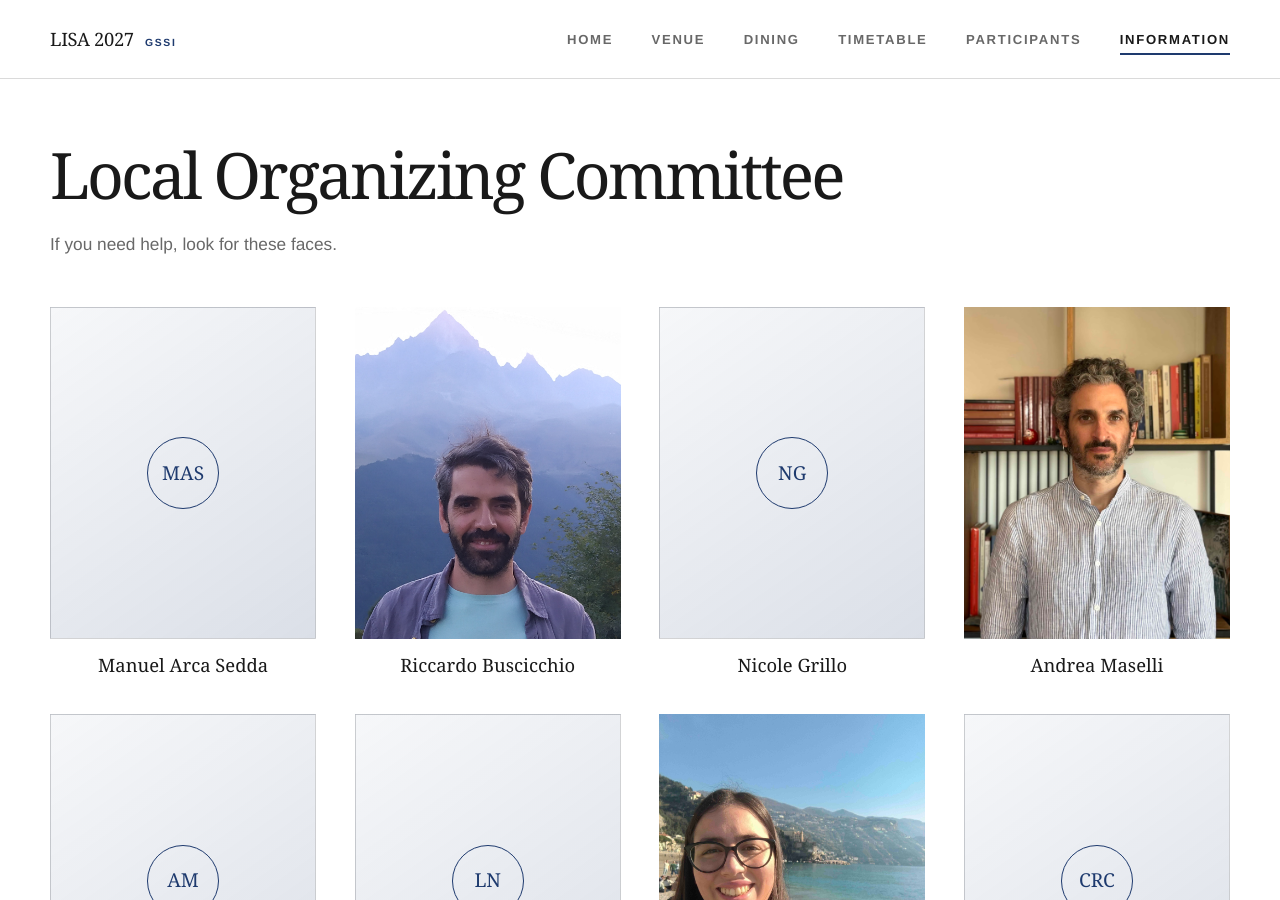
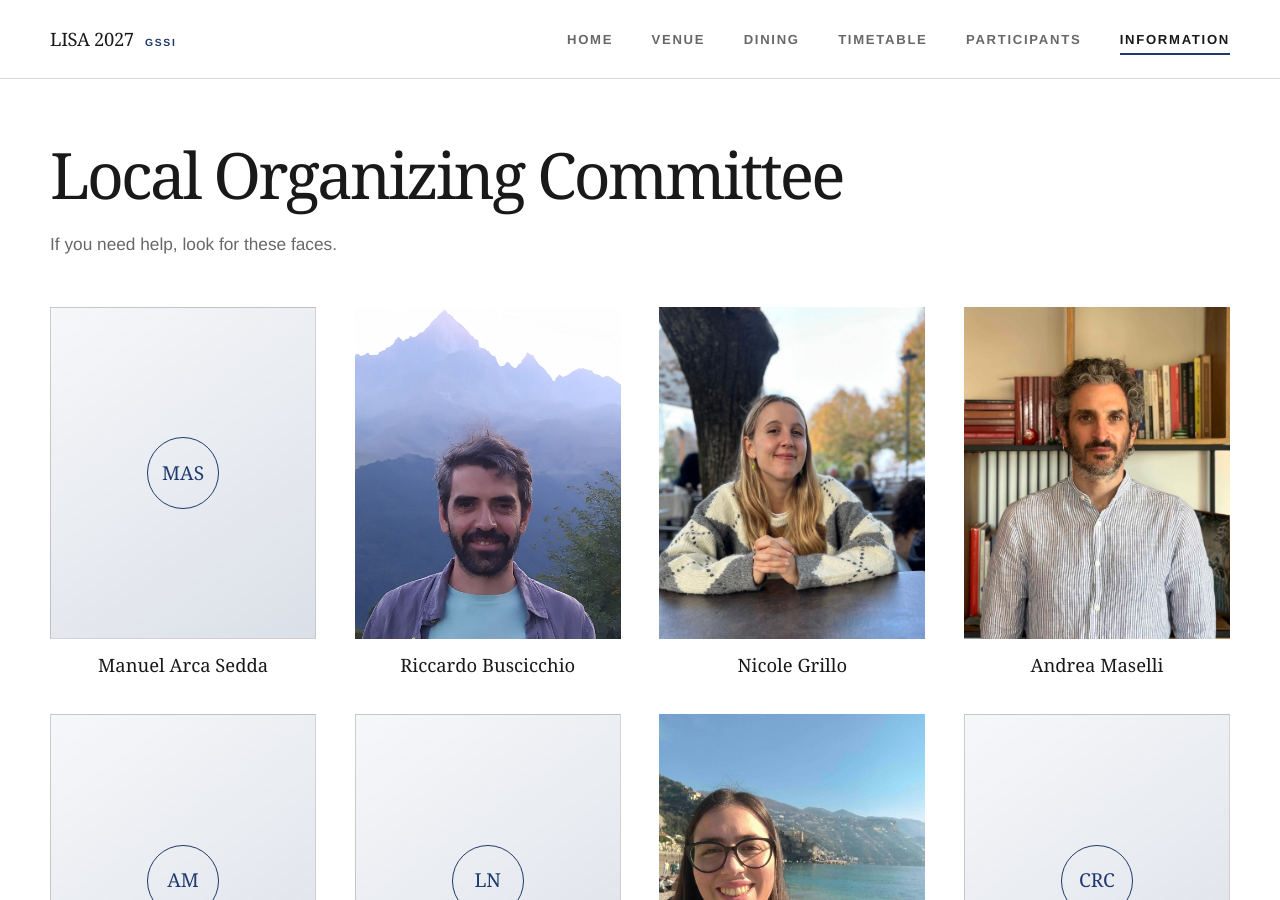
Before and after one commit to masellia/lisa-consortium-2027, a Jekyll site: the page built from local-organizing-committee.md, in a window 1280 px wide and 900 px high. Built offline with Jekyll 4.4.1, drawn with Linux system fonts in a browser that asks for light colours.

Commit message:
nicole pic

```diff
--- a/_data/conferences/lisa-consortium-2027.yml
+++ b/_data/conferences/lisa-consortium-2027.yml
@@ -325,7 +325,7 @@ local_committee:
     image_alt:
   - name: Nicole Grillo
     initials: NG
-    image:
+    image: /assets/img/NG.jpeg
     image_alt:
   - name: Andrea Maselli
     initials: AM
```
Also changed, not shown: assets/img/NG.jpeg (added).
